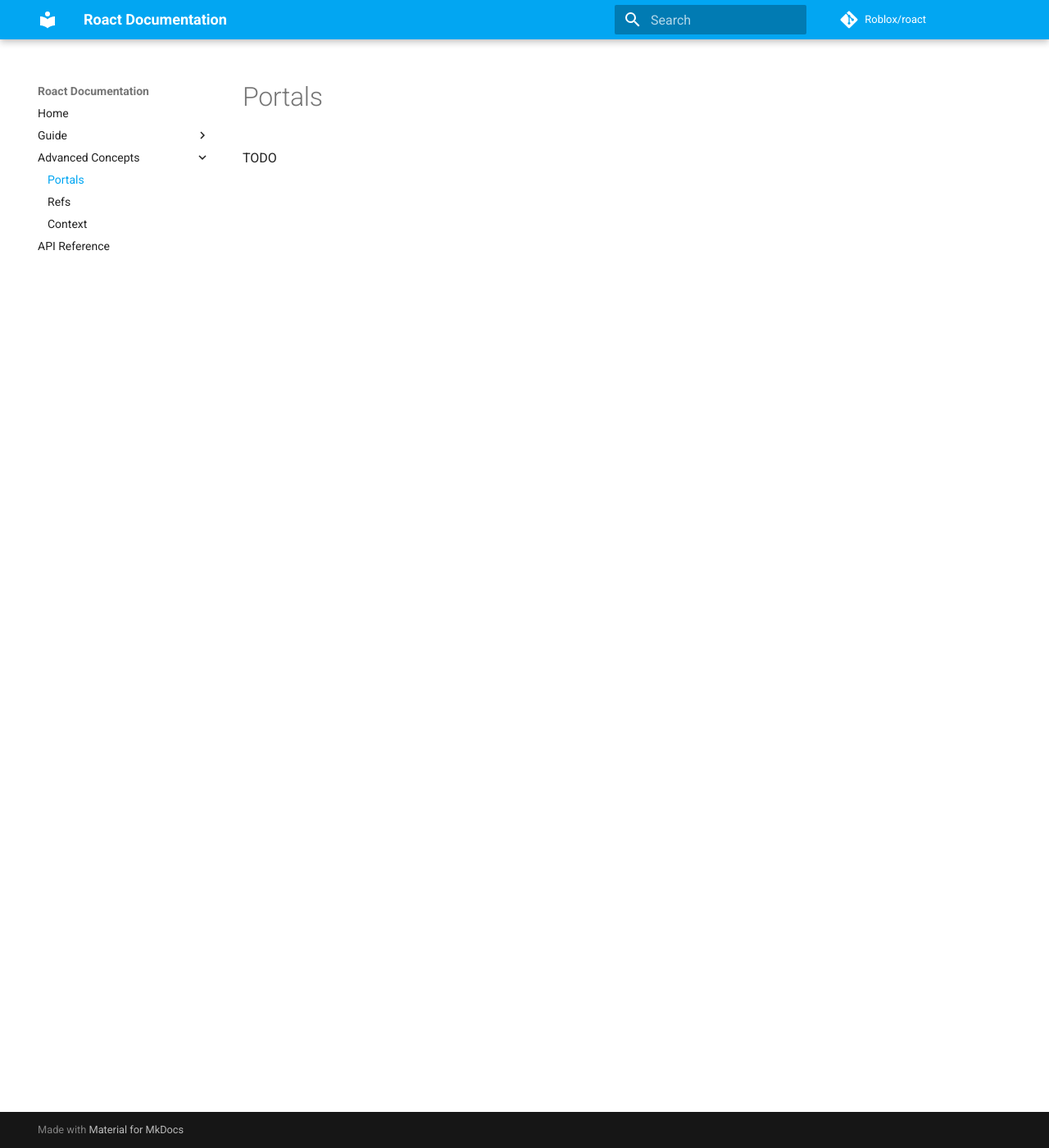
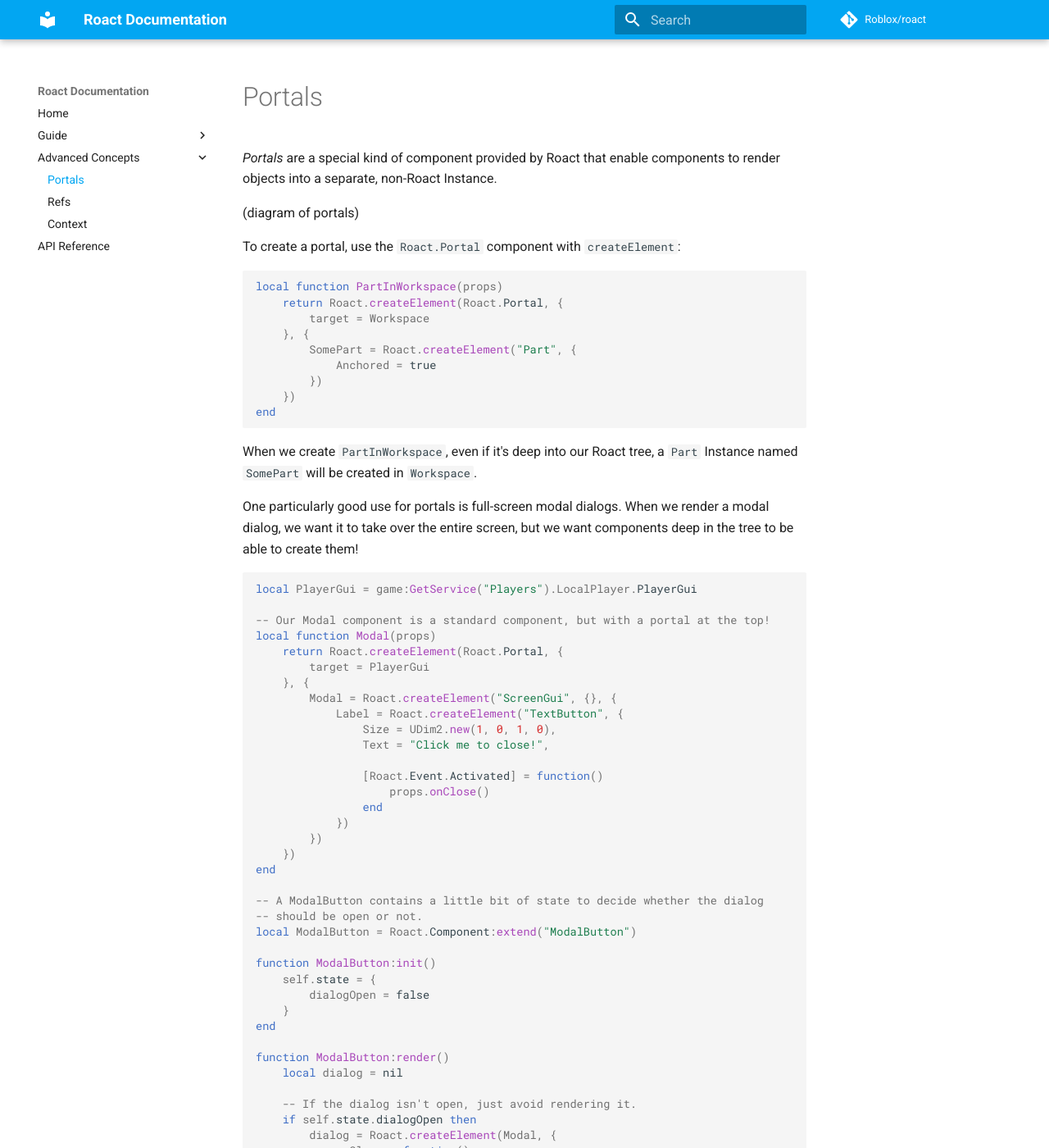
Before and after one commit to Roblox/roact, an MkDocs documentation site: the page built from docs/advanced/portals.md, in a window 1280 px wide and 1400 px high. Shown: the whole window at 82% size. Built offline with MkDocs 1.6.1 and Material for MkDocs 9.7.7, drawn with Linux system fonts in a browser that asks for light colours; comment, search, counter and statistics services are not loaded; old or Windows-style settings are respelled for this version of MkDocs; some of the changed text lies outside the part shown.

Commit message:
Talk about portals and refs

````diff
--- a/docs/advanced/portals.md
+++ b/docs/advanced/portals.md
@@ -1,2 +1,83 @@
 # Portals
-TODO
+*Portals* are a special kind of component provided by Roact that enable components to render objects into a separate, non-Roact Instance.
+
+(diagram of portals)
+
+To create a portal, use the `Roact.Portal` component with `createElement`:
+
+```lua
+local function PartInWorkspace(props)
+	return Roact.createElement(Roact.Portal, {
+		target = Workspace
+	}, {
+		SomePart = Roact.createElement("Part", {
+			Anchored = true
+		})
+	})
+end
+```
+
+When we create `PartInWorkspace`, even if it's deep into our Roact tree, a `Part` Instance named `SomePart` will be created in `Workspace`.
+
+One particularly good use for portals is full-screen modal dialogs. When we render a modal dialog, we want it to take over the entire screen, but we want components deep in the tree to be able to create them!
+
+```lua
+local PlayerGui = game:GetService("Players").LocalPlayer.PlayerGui
+
+-- Our Modal component is a standard component, but with a portal at the top!
+local function Modal(props)
+	return Roact.createElement(Roact.Portal, {
+		target = PlayerGui
+	}, {
+		Modal = Roact.createElement("ScreenGui", {}, {
+			Label = Roact.createElement("TextButton", {
+				Size = UDim2.new(1, 0, 1, 0),
+				Text = "Click me to close!",
+
+				[Roact.Event.Activated] = function()
+					props.onClose()
+				end
+			})
+		})
+	})
+end
+
+-- A ModalButton contains a little bit of state to decide whether the dialog
+-- should be open or not.
+local ModalButton = Roact.Component:extend("ModalButton")
+
+function ModalButton:init()
+	self.state = {
+		dialogOpen = false
+	}
+end
+
+function ModalButton:render()
+	local dialog = nil
+
+	-- If the dialog isn't open, just avoid rendering it.
+	if self.state.dialogOpen then
+		dialog = Roact.createElement(Modal, {
+			onClose = function()
+				self:setState({
+					dialogOpen = false
+				})
+			end
+		})
+	end
+
+	return Roact.createElement("TextButton", {
+		Size = UDim2.new(0, 400, 0, 300),
+		Text = "Click me to open modal dialog!",
+
+		[Roact.Event.Activated] = function()
+			self:setState({
+				dialogOpen = true
+			})
+		end
+	}, {
+		-- If `dialog` ends up nil, this line does nothing!
+		Dialog = dialog
+	})
+end
+```
--- a/mkdocs.yml
+++ b/mkdocs.yml
@@ -18,7 +18,6 @@
     - Components: guide/components.md
     - State and Lifecycle: guide/state-and-lifecycle.md
     - Events: guide/events.md
-    - Usage with Rodux: guide/usage-with-rodux.md
   - Advanced Concepts:
     - Portals: advanced/portals.md
     - Refs: advanced/refs.md
````
Also changed, not shown: docs/advanced/refs.md (+27 -1 lines), docs/api-reference.md (+1 -1 lines), docs/guide/usage-with-rodux.md (deleted, +0 -2 lines).
